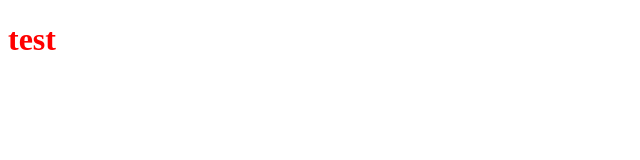
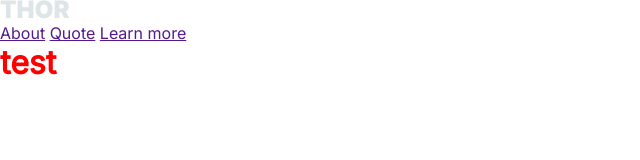
Before and after one commit to Jeremie-R/OdenProject, a plain HTML site: page LandingPage/index.html in a window 1280 px wide. Shown: the whole page, without its empty margins (0-640 px from the left). Drawn offline with Linux system fonts and the light colour scheme.

Commit message:
set up of assets and linkes

```diff
--- a/LandingPage/index.html
+++ b/LandingPage/index.html
@@ -8,6 +8,19 @@
 
 </head>
 <body>
+
+    <div class="header">
+        <img src="./Asset/logo.svg" alt="logo">
+        <div class="menu">
+            <a href="">About</a>
+            <a href="">Quote</a>
+            <a href="">Learn more</a>
+        </div>
+    </div>
+
+
     <h1>test</h1>
+
+
 </body>
 </html>
--- a/LandingPage/styles.css
+++ b/LandingPage/styles.css
@@ -1,3 +1,12 @@
+@import url('https://fonts.googleapis.com/css?family=Inter&display=swap');
+
+* {
+    margin: 0px;
+    padding: 0px;
+    font-family: 'Inter',Inter, helvetica, arial, system-ui;
+}
+
+
 h1 {
     color: red;
 }
```
Also changed, not shown: LandingPage/Asset/herobg.png (added), LandingPage/Asset/img1.png (added), LandingPage/Asset/img2.png (added), LandingPage/Asset/img3.png (added), LandingPage/Asset/img4.png (added), LandingPage/Asset/logo.svg (added), LandingPage/Asset/thor.png (added).
